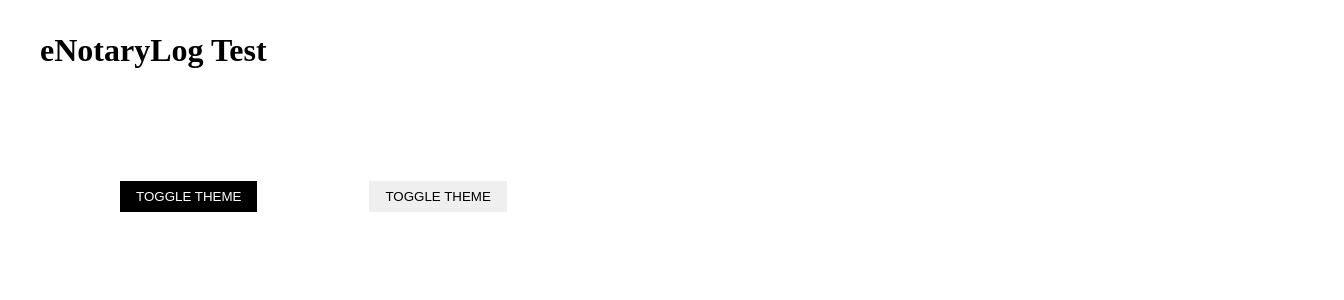
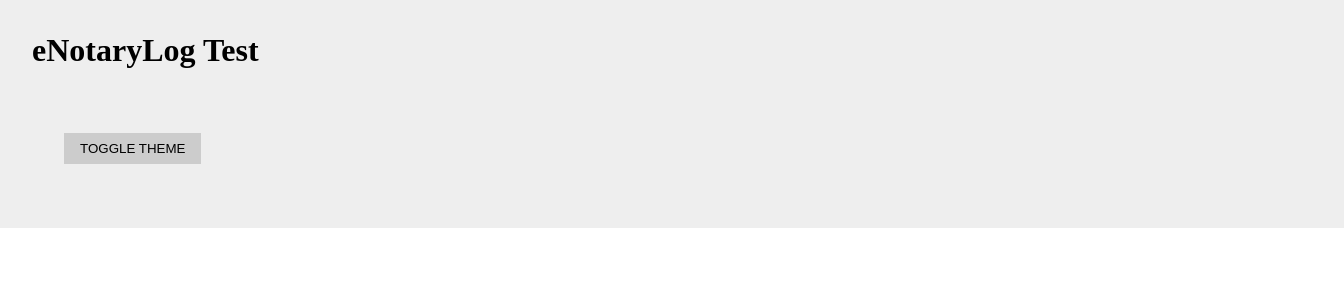
Before and after one commit to jameshood118/react-theme-toggle, a React (Create React App) app: page / in a window 1280 px wide. Shown: the top 300 px of the page, 1344 px wide, since content can reach past the window. Built offline with nearby package versions, Linux system fonts and the light colour scheme.

Commit message:
adding in theme toggling to finish up

```diff
--- a/src/App.js
+++ b/src/App.js
@@ -1,16 +1,27 @@
 import React from 'react'
-import styled from 'styled-components'
+
+import { ThemeProvider } from 'styled-components'
+import {useDarkMode} from './components/useDarkMode'
+import GlobalStyle from './theme/globalStyles'
+import {lightTheme, darkTheme} from './theme/theme'
+
 import Button from './components/Button'
 import Title from './components/Title'
 import Container from './components/Container'
 
 const App = () => {
+    const [theme, themeToggler] = useDarkMode();
+
+    const themeMode = theme === 'light' ? lightTheme : darkTheme;
+
     return (
-    <Container>
-        <Title>eNotaryLog Test</Title>
-        <Button primary margin="5rem">Toggle Theme</Button>
-        <Button>Toggle Theme</Button>
-    </Container>
+        <ThemeProvider theme={themeMode}>
+        <GlobalStyle />
+        <Container theme={theme} toggleTheme={themeToggler}>
+        <Title theme={theme} toggleTheme={themeToggler}>eNotaryLog Test</Title>
+        <Button theme={theme} toggleTheme={themeToggler}>Toggle Theme</Button>
+        </Container>
+        </ThemeProvider>
     )
 };
 
--- a/src/components/Button.js
+++ b/src/components/Button.js
@@ -1,25 +1,27 @@
 import React from 'react'
-import styled, { css } from 'styled-components'
+import {func, string} from 'prop-types'
+import styled from 'styled-components'
 
 const StyledButton = styled.button`
+background: ${({theme})=> theme.buttonBackgroundColor};
 border: none;
 padding: 0.5rem 1rem;
 margin: ${({margin})=> margin || '2rem'};
 text-transform: uppercase;
-color: black;
+color: ${({theme})=> theme.buttonTextColor};
 cursor: pointer;
 outline:none;
-
-${({primary}) => primary && css`
-color: white;
-background: black
-`}
 `
 
-const Button = ({primary, margin, children})=> {
+const Button = ({theme, toggleTheme, children})=> {
 return (
-    <StyledButton margin={margin} primary={primary}>{children}</StyledButton>
+    <StyledButton onClick={toggleTheme}>{children}</StyledButton>
     );
 }
 
+Button.propTypes = {
+    theme: string.isRequired,
+    toggleTheme: func.isRequired
+}
+
 export default Button;
--- a/src/components/Container.js
+++ b/src/components/Container.js
@@ -1,16 +1,21 @@
 import React from 'react'
-
+import {func, string} from 'prop-types'
 import styled from 'styled-components'
 
 const StyledContainer = styled.div`
+background: ${({theme}) => theme.containerBackgroundColor};
 width:100%;
-max-width: 1200px;
 margin: 0 auto;
 padding:2rem;
 `
 
-const Container = ({children})=> {
+const Container = ({theme, toggleTheme, children})=> {
 return (<StyledContainer>{children}</StyledContainer>)
 }
 
+Container.propTypes = {
+    theme: string.isRequired,
+    toggleTheme: func.isRequired
+}
+
 export default Container
--- a/src/components/Title.js
+++ b/src/components/Title.js
@@ -1,12 +1,18 @@
 import React from 'react'
-
+import {func, string} from 'prop-types'
 import styled from 'styled-components'
 
 const StyledTitle = styled.h1`
+color: ${({theme})=> theme.titleTextColor};
 margin-bottom:2rem;`
 
-const Title = ({children})=> {
+const Title = ({theme, toggleTheme, children})=> {
 return (<StyledTitle>{children}</StyledTitle>)
 }
 
+Title.propTypes = {
+    theme: string.isRequired,
+    toggleTheme: func.isRequired
+}
+
 export default Title
--- /dev/null
+++ b/src/components/useDarkMode.js
@@ -0,0 +1,21 @@
+import {useEffect, useState } from 'react'
+
+export const useDarkMode = () => {
+    const [theme, setTheme] = useState('light')
+
+    const setMode = mode => {
+        window.localStorage.setItem('theme', mode)
+        setTheme(mode)
+    }
+
+    const themeToggler = () => {
+        theme === 'light' ? setMode('dark') : setMode('light')
+    }
+
+    useEffect(()=> {
+        const localTheme = window.localStorage.getItem('theme')
+        localTheme && setTheme(localTheme)
+    }, []);
+
+    return [theme, themeToggler]
+}
--- a/src/index.js
+++ b/src/index.js
@@ -1,13 +1,10 @@
 import React from 'react'
 import ReactDOM from 'react-dom'
-
 import App from './App'
-import GlobalStyle from './theme/globalStyles'
 
 const root = document.getElementById('root')
 
 ReactDOM.render(
 <React.StrictMode>
-    <GlobalStyle />
     <App />
 </React.StrictMode>, root)
--- a/src/theme/globalStyles.js
+++ b/src/theme/globalStyles.js
@@ -7,7 +7,7 @@ const GlobalStyle = createGlobalStyle`
 
 html,body {
 font-size: 16px;
-height: 100%
+height: 100%;
 }
 `
 
--- /dev/null
+++ b/src/theme/theme.js
@@ -0,0 +1,12 @@
+export const lightTheme = {
+    containerBackgroundColor: '#eee',
+    titleTextColor: '#000',
+    buttonBackgroundColor: '#ccc',
+    buttonTextColor: "#000"
+}
+export const darkTheme = {
+    containerBackgroundColor: '#000',
+    titleTextColor: '#fff',
+    buttonBackgroundColor: '#666',
+    buttonTextColor: "#fff"
+}
```
